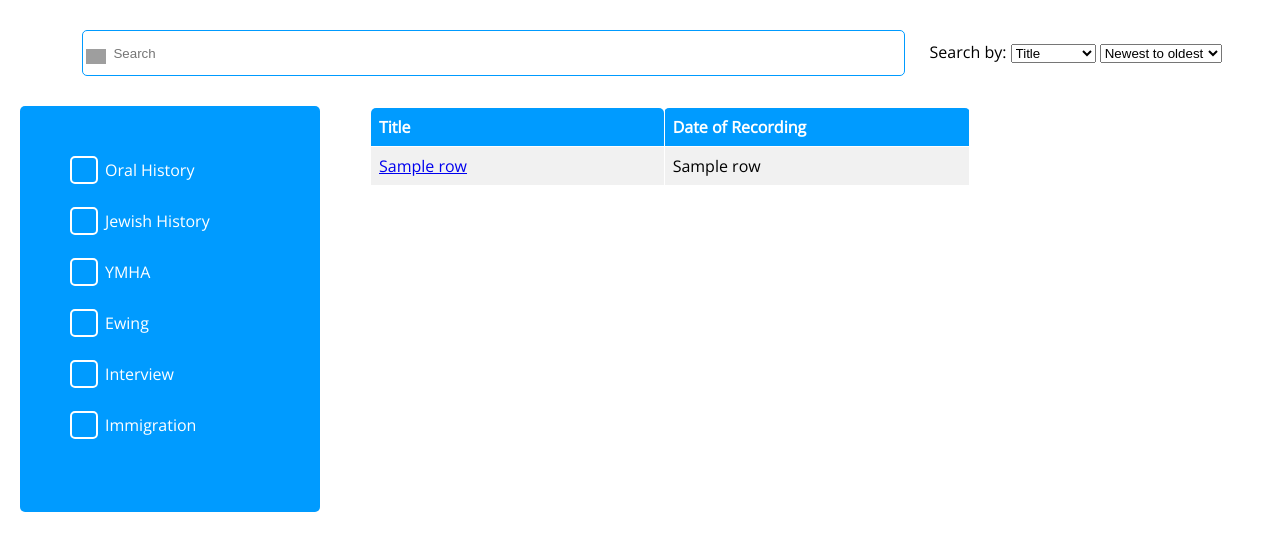
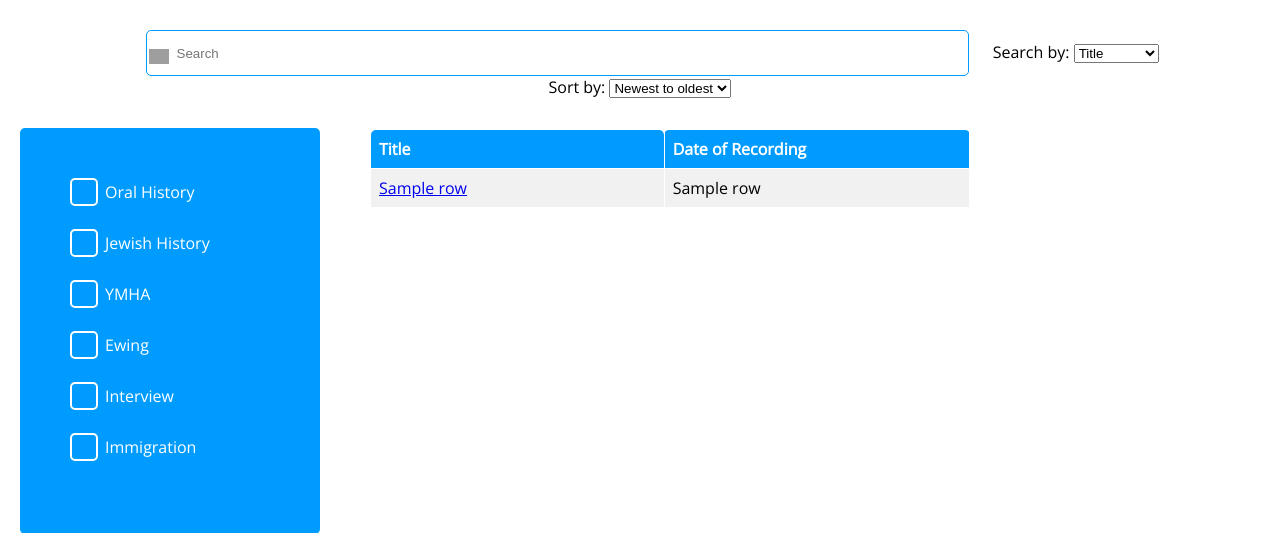
Before and after one commit to pepped1/database-trentoniana-project, a Flask app: template src/app_create_table/app/templates/my-form.html in a window 1280 px wide. Shown: the part 50-583 px from the top of the page. Run offline with Flask 2, Linux system fonts and the light colour scheme; the template is opened without the code that fills it: most values are stand-ins (such as "Sample title", 1, 10 or a date in 2020); some libraries are stand-ins or nearby versions; grey boxes are pictures that could not be loaded.

Commit message:
non functioning sort

```diff
--- a/src/app_create_table/app/app.py
+++ b/src/app_create_table/app/app.py
@@ -84,7 +84,7 @@ def connect(query):
     # return the query result from fetchall()
     return rows
 
-def search(searchterm, search_by):
+def search(searchterm, search_by, sort_by):
     """ Connect to the PostgreSQL database server """
     conn = None
     query = ""
@@ -102,20 +102,28 @@ def search(searchterm, search_by):
 
         # select what the query is based on dropdown
         if search_by == "title":
-            query += "SELECT distinct AID, TITLE, INTERVIEW_DATE FROM SEARCHVIEW WHERE LOWER(title) LIKE \'%" + searchterm.lower() + "%\' order by INTERVIEW_DATE desc;"
+            query += "SELECT distinct AID, TITLE, INTERVIEW_DATE FROM SEARCHVIEW WHERE LOWER(title) LIKE \'%" + searchterm.lower()
         elif search_by == "participant":
             queryfirstname = "SELECT distinct AID, TITLE, INTERVIEW_DATE FROM SEARCHVIEW WHERE LOWER(first_name) LIKE \'%" + searchterm.lower() + "%\'"
             querylastname = "SELECT distinct AID, TITLE, INTERVIEW_DATE FROM SEARCHVIEW WHERE LOWER(last_name) LIKE \'%" + searchterm.lower() + "%\'"
             querymiddlename = "SELECT distinct AID, TITLE, INTERVIEW_DATE FROM SEARCHVIEW WHERE LOWER(middle_name) LIKE \'%" + searchterm.lower() + "%\'"
-            query += queryfirstname + " UNION " + querylastname + " UNION " + querymiddlename +  " order by INTERVIEW_DATE desc;"
+            query += queryfirstname + " UNION " + querylastname + " UNION " + querymiddlename
 
         elif search_by == "place":
             querycity = "SELECT distinct AID, TITLE, INTERVIEW_DATE FROM SEARCHVIEW WHERE LOWER(city) LIKE \'%" + searchterm.lower() + "%\'"
             querystate = "SELECT distinct AID, TITLE, INTERVIEW_DATE FROM SEARCHVIEW WHERE LOWER(state) LIKE \'%" + searchterm.lower() + "%\'"
-            query += querycity + " UNION " + querystate  + " order by INTERVIEW_DATE desc; "
+            query += querycity + " UNION " + querystate
 
         else:
             pass
+
+        if sort_by == "newest-to-oldest":
+            query += " ORDER BY INTERVIEW_DATE DESC;"
+        elif sort_by == "oldest-to-newest":
+            query += " ORDER BY INTERVIEW_DATE ASC;"
+        else:
+            pass
+
 
         # execute a query using fetchall()
         # query = "SELECT * FROM ARCHIVES WHERE LOWER(title) LIKE \'%" + searchterm.lower() + "%\';"
@@ -148,7 +156,7 @@ def form():
 
 @app.route('/form-handler', methods=['POST'])
 def handle_data():
-    rows = search(request.form['searchterm'], request.form['search_by'])
+    rows = search(request.form['searchterm'], request.form['search_by'], request.form['sort_by'])
     return render_template('my-form.html', rows=rows)
 
 @app.route("/archives/<id>")
--- a/src/app_create_table/app/templates/my-form.html
+++ b/src/app_create_table/app/templates/my-form.html
@@ -321,8 +321,10 @@
 			</select>
 
 			<!-- sort by drop down menu -->
-           		 <select name="sort-by">
-               			 <option value="newest-to-oldest">Newest to oldest</option>
+			<br>
+			<label for = "sort_by">Sort by:</label>
+           		<select name="sort_by">
+               			<option value="newest-to-oldest">Newest to oldest</option>
                		 	<option value="oldest-to-newest">Oldest to newest</option>
             		</select>
 		</form>
```
